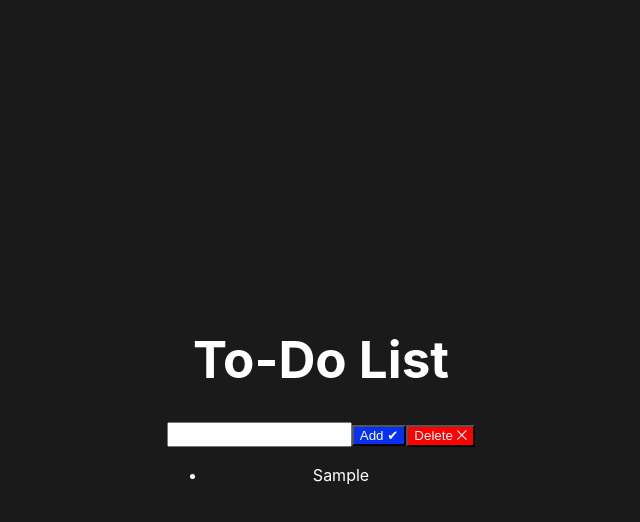
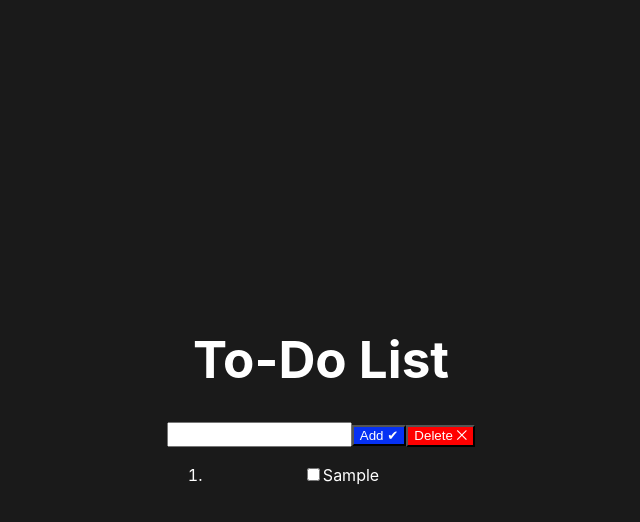
Before and after one commit to martinacev/todo-react, a React (Vite) app: page / in a window 1280 px wide. Both pictures are taken after typing "Sample" into the empty fields and a click on the button "Add ✔". Shown: the top 522 px of the page, without its empty margins (319-959 px from the left). Built offline with nearby package versions, Linux system fonts and the light colour scheme.

Commit message:
selecet-multi-items-to-delete (#6)
* selecet-multi-items-to-delete

* finished

```diff
--- a/src/App.css
+++ b/src/App.css
@@ -9,13 +9,11 @@
 	background-color: red;
 }
 
-li:hover::after {
-	content: "X";
-	position: absolute;
-	margin: 0 5px;
-	color: red;
-}
-
 .wrap {
 	display: flex;
 }
+
+.button-container {
+	display: flex;
+	justify-content: end;
+}
--- a/src/Todo.jsx
+++ b/src/Todo.jsx
@@ -6,6 +6,7 @@ import TodoList from "./components/TodoList";
 const Todo = () => {
 	const [todos, setTodos] = useState([]);
 	const [newTodo, setNewTodo] = useState("");
+	const [selectedItems, setSelectedItems] = useState([]);
 
 	const handleAddTodo = () => {
 		if (newTodo.trim() !== "") {
@@ -28,14 +29,44 @@ const Todo = () => {
 		setTodos(newTodos);
 	};
 
+	const handleToggSelection = (id) => {
+		if (selectedItems.includes(id)) {
+			setSelectedItems(selectedItems.filter((item) => item.id !== id));
+		} else {
+			setSelectedItems([...selectedItems, id]);
+		}
+	};
+
+	const handleDeleteSelected = () => {
+		const newTodos = todos.filter((todo) => !selectedItems.includes(todo.id));
+		setTodos(newTodos);
+		setSelectedItems([]);
+	};
+
 	return (
 		<div>
 			<h1>To-Do List</h1>
 			<div className="wrap">
 				<AddtodoInput value={newTodo} setValue={setNewTodo} handleAdd={handleAddTodo} />
-				<ListActions handleAddTodo={handleAddTodo} handleDeleteAll={handleDeleteAll} />
+				<ListActions
+					handleAddTodo={handleAddTodo}
+					handleDeleteAll={handleDeleteAll}
+					handleDeleteSelected={handleDeleteSelected}
+				/>
 			</div>
-			<TodoList handleDeleteItems={handleDeleteItems} todos={todos} />
+			<TodoList
+				handleToggleSelection={handleToggSelection}
+				selectedItems={selectedItems}
+				handleDeleteItems={handleDeleteItems}
+				todos={todos}
+			/>
+			{todos.length > 1 && (
+				<div className="button-container">
+					<button className="deleteTodoItems" onClick={handleDeleteSelected}>
+						Delete Selected ⨉
+					</button>
+				</div>
+			)}
 		</div>
 	);
 };
--- a/src/components/ListActions.jsx
+++ b/src/components/ListActions.jsx
@@ -14,6 +14,7 @@ const ListActions = ({ handleAddTodo, handleDeleteAll }) => {
 ListActions.propTypes = {
 	handleAddTodo: PropTypes.func.isRequired,
 	handleDeleteAll: PropTypes.func.isRequired,
+	handleDeleteSelected: PropTypes.func.isRequired,
 };
 
 export default ListActions;
--- a/src/components/TodoList.jsx
+++ b/src/components/TodoList.jsx
@@ -1,11 +1,12 @@
 import PropTypes from "prop-types";
 
-const TodoList = ({ handleDeleteItems, todos }) => {
+const TodoList = ({ todos, handleToggleSelection }) => {
 	return (
 		<ul>
-			{todos.map((todo, index) => (
-				<li onClick={() => handleDeleteItems(todo.id)} key={index}>
-					<span>{todo.text}</span>
+			{todos.map((todo) => (
+				<li key={todo.id}>
+					<input type="checkbox" onChange={() => handleToggleSelection(todo.id)} />
+					{todo.text}
 				</li>
 			))}
 		</ul>
@@ -15,6 +16,8 @@ const TodoList = ({ handleDeleteItems, todos }) => {
 TodoList.propTypes = {
 	handleDeleteItems: PropTypes.func.isRequired,
 	todos: PropTypes.array.isRequired,
+	handleToggleSelection: PropTypes.func.isRequired,
+	selectedItems: PropTypes.array.isRequired,
 };
 
 export default TodoList;
--- a/src/index.css
+++ b/src/index.css
@@ -51,3 +51,7 @@ h1 {
 		cursor: pointer;
 	}
 }
+
+li {
+	list-style-type: decimal;
+}
```
